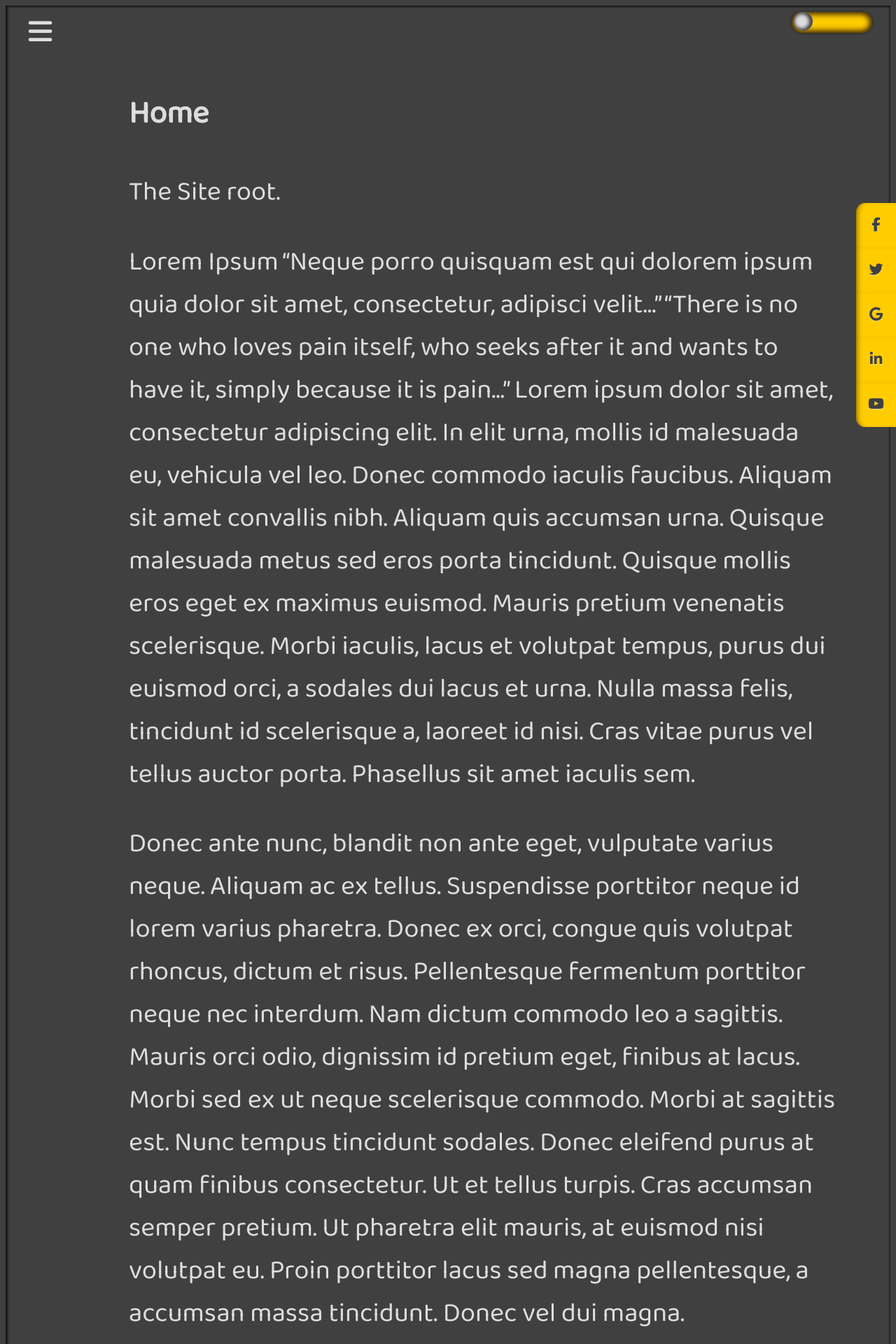
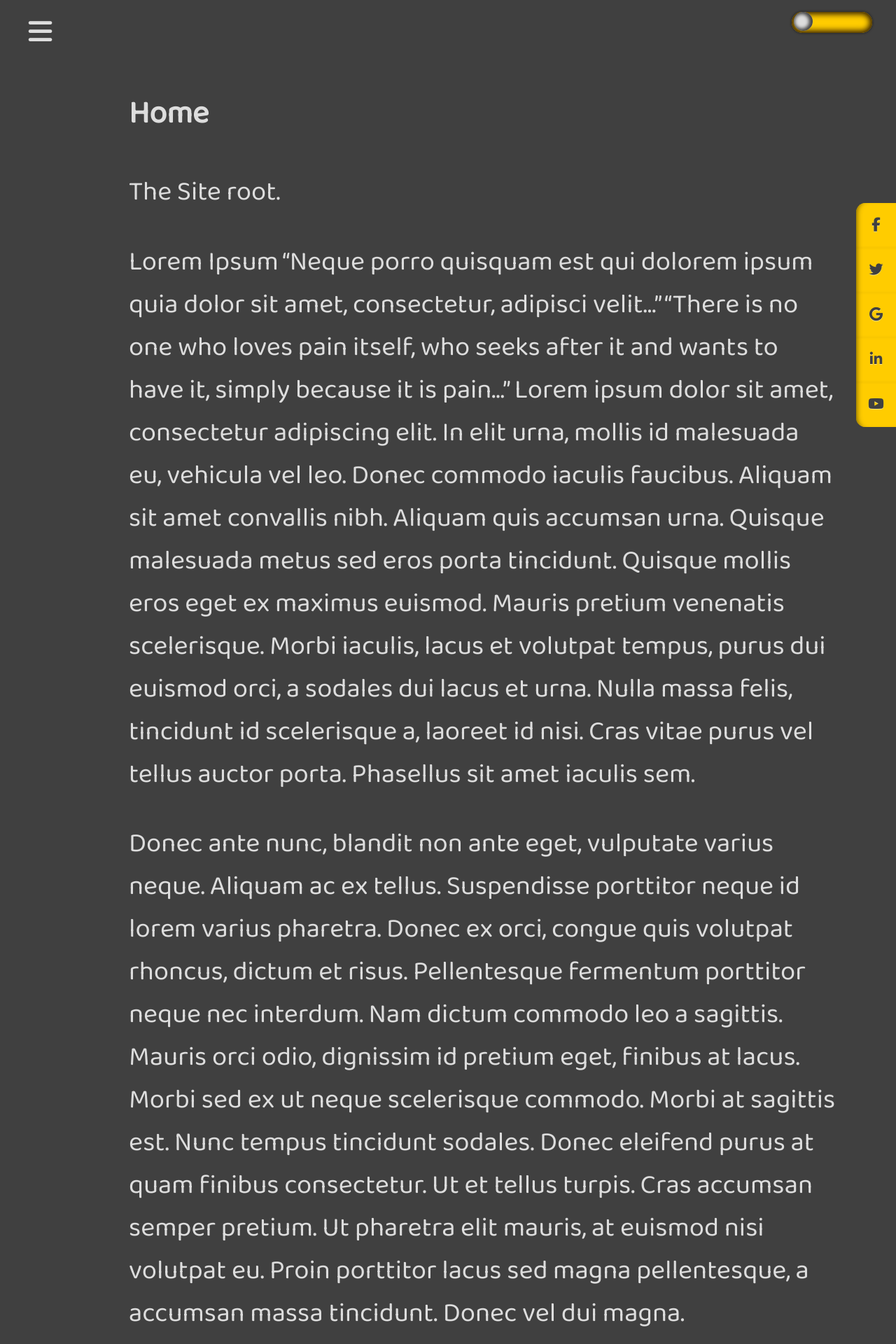
Before and after one commit to brettjrea/brettjrea.github.io-old, a Jekyll site: the page built from index.md, in a window 1280 px wide. Shown: the top 1920 px of the page at 70% size. Built offline with Jekyll 4.4.1, drawn with Linux system fonts in a browser that asks for light colours; nearby versions of some CDN libraries; comment, search, counter and statistics services are not loaded.

Commit message:
Update styles.scss

```diff
--- a/assets/css/styles.scss
+++ b/assets/css/styles.scss
@@ -201,7 +201,6 @@ padding: 2vh 2vw 2vh 2vw;
 /* Style page content - use this if you want to push the page content to the right when you open the side navigation */
 #myContent {
   font-size: 3vw;
-  box-shadow: inset 1px 0px 3px 2px rgba(0,0,0,0.7);
 }
 
 #myPages {
```
